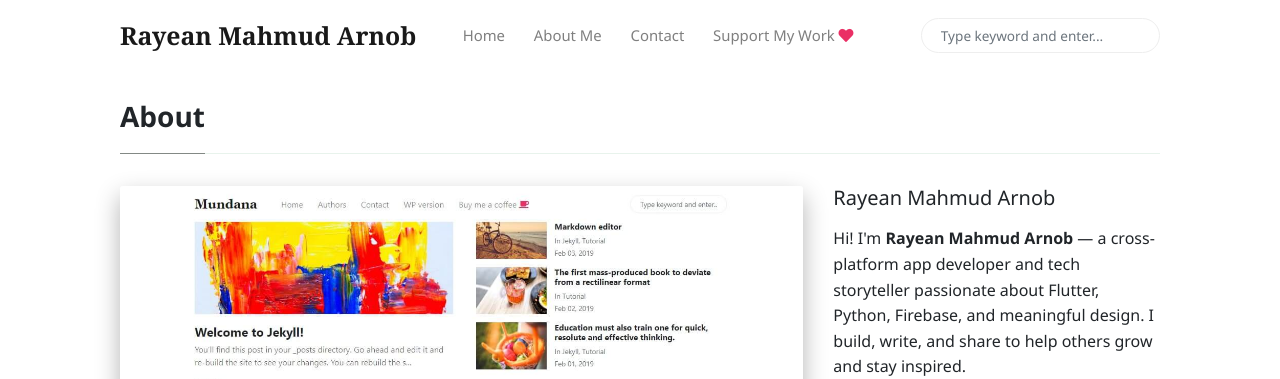
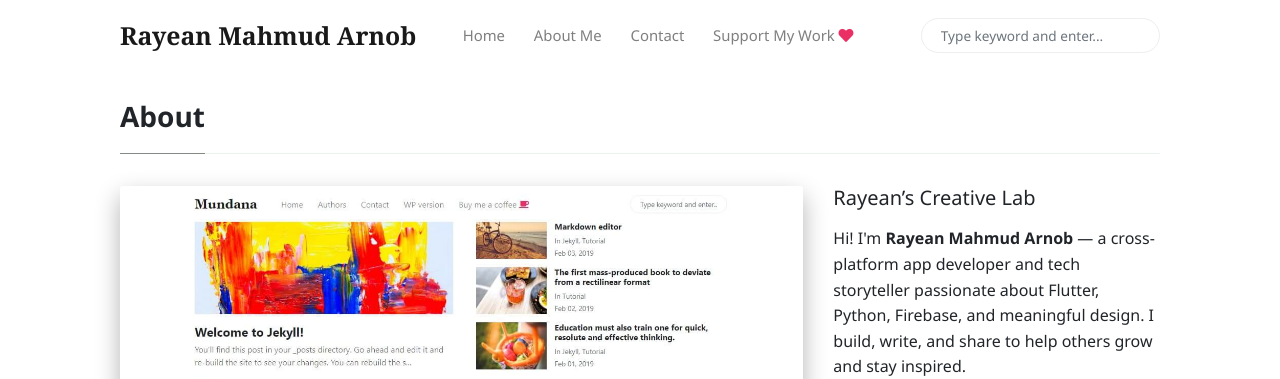
Before and after one commit to Rayean-Mahmud/rayean-mahmud.github.io, a Jekyll site: the page built from _pages/about.md, in a window 1280 px wide and 1155 px high. Shown: the top 379 px of the window. Built offline with Jekyll 4.4.1, drawn with Linux system fonts in a browser that asks for light colours; nearby versions of some CDN libraries; comment, search, counter and statistics services are not loaded.

Commit message:
Update sidebar.html

```diff
--- a/_includes/sidebar.html
+++ b/_includes/sidebar.html
@@ -1,4 +1,4 @@
-<h5 class="mb-3">Rayean Mahmud Arnob</h5>
+<h5 class="mb-3">Rayean’s Creative Lab</h5>
 
 <p>
   Hi! I'm <strong>Rayean Mahmud Arnob</strong> — a cross-platform app developer and tech storyteller passionate about Flutter, Python, Firebase, and meaningful design. I build, write, and share to help others grow and stay inspired.
```
